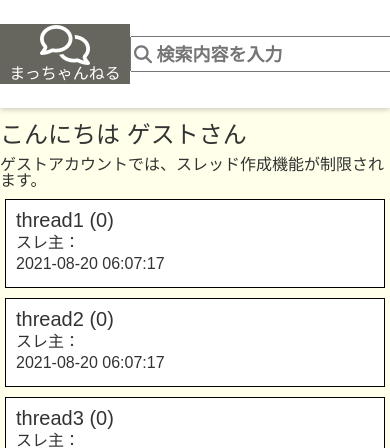
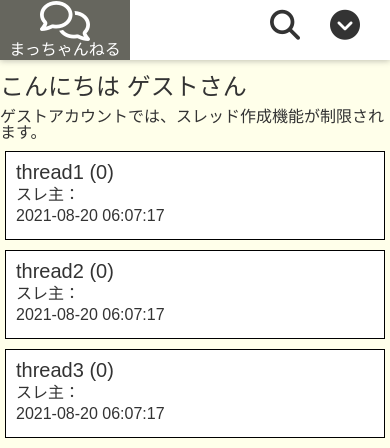
Before and after one commit to matsuda-ryousuke/chatPHP, a PHP site: page / in a window 390 px wide; the page is wider, and only the part inside the window is pictured. Shown: the top 448 px of that part. Run offline with PHP 8.4, Linux system fonts and the light colour scheme; data comes from the database, SQL or seed files in the repository; data that the repository does not hold is empty; some libraries are stand-ins or nearby versions.

Commit message:
headerちょいいじり、レスポンシブに向けて準備

```diff
--- a/css/style.css
+++ b/css/style.css
@@ -1054,6 +1054,10 @@
           animation: wipebar 0.7s ease-in-out both;
 }
 
+.toggle_btn {
+  display: none;
+}
+
 @media screen and (max-width: 768px) {
   /*============
 nav
@@ -1272,16 +1276,26 @@
 .toggle_btn
 =============*/
   .toggle_btn {
-    display: block;
+    display: -webkit-box;
+    display: -ms-flexbox;
+    display: flex;
+    -webkit-box-pack: end;
+        -ms-flex-pack: end;
+            justify-content: flex-end;
     position: fixed;
-    top: 30px;
-    right: 30px;
-    width: 30px;
-    height: 30px;
+    top: 10px;
+    right: 0px;
+    width: 100%;
     -webkit-transition: all 0.5s;
     transition: all 0.5s;
     cursor: pointer;
     z-index: 3;
+  }
+  .toggle_btn div {
+    width: 60px;
+  }
+  .toggle_btn div i {
+    font-size: 30px;
   }
   .toggle_btn span {
     display: block;
--- a/css/style.scss
+++ b/css/style.scss
@@ -853,6 +853,10 @@
   animation: wipebar 0.7s ease-in-out both;
 }
 
+.toggle_btn {
+  display: none;
+}
+
 @media screen and (max-width: 768px) {
   /*============
 nav
@@ -999,15 +1003,21 @@
 .toggle_btn
 =============*/
   .toggle_btn {
-    display: block;
+    display: flex;
+    justify-content: flex-end;
     position: fixed;
-    top: 30px;
-    right: 30px;
-    width: 30px;
-    height: 30px;
+    top: 10px;
+    right: 0px;
+    width: 100%;
     transition: all 0.5s;
     cursor: pointer;
     z-index: 3;
+    div {
+      width: 60px;
+      i {
+        font-size: 30px;
+      }
+    }
   }
   .toggle_btn span {
     display: block;
--- a/view/header.php
+++ b/view/header.php
@@ -23,7 +23,10 @@
             </div>
         </a>
 
+        <div>
+            <nav class="header-nav">
                 <div class="header-infos">
+
                     <form action="./search.php" method="get">
                         <input type="text" name="search" id="search" class="fa" placeholder="&#xf002; 検索内容を入力">
                         <button type="submit" class="header-search-btn"></button>
@@ -41,6 +44,17 @@
                     <a href="./login_form.php" class="a-btn"><span class="a-btn-icon"><i
                                 class="fas fa-sign-in-alt"></i></span><span class="a-btn-text">ログイン</span></a>
                     <?php endif; ?>
+                </div>
+
+            </nav>
+            <div class="toggle_btn" id="btn13">
+                <div>
+                    <i class="fas fa-search"></i>
+                </div>
+                <div>
+                    <i class="fas fa-chevron-circle-down"></i>
+                </div>
+            </div>
         </div>
     </header>
 
```
Also changed, not shown: 1 other file. Lines whose indentation alone changed are shown as unchanged.
